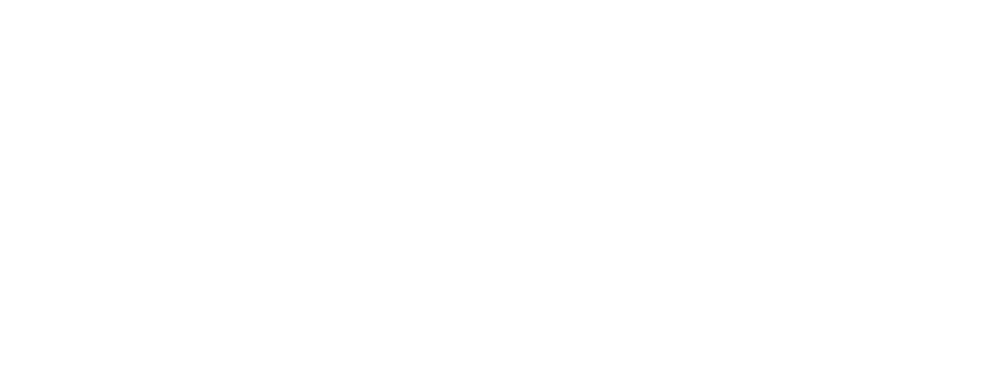
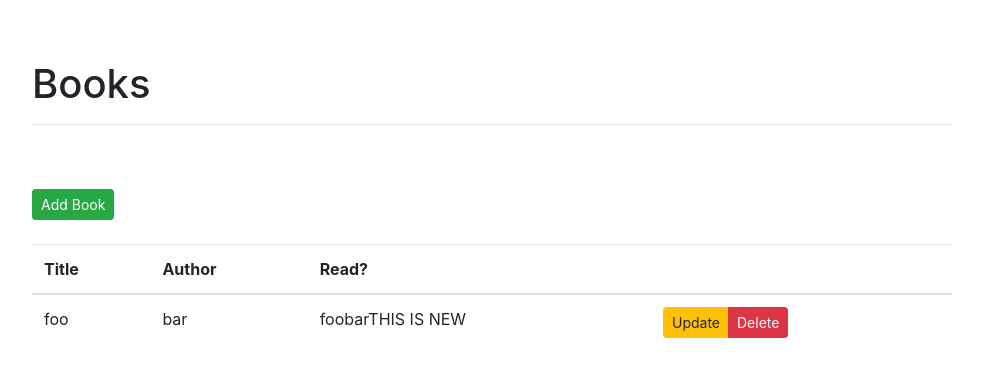
Before and after one commit to bsimmons123/invstore, a Vue app in the folder client/: page / in a window 1280 px wide. Shown: the top 376 px of the page, without its empty margins (53-1036 px from the left). Built offline with nearby package versions, Linux system fonts and the light colour scheme.

Commit message:
Adding support for flask to deploy from dist folder

```diff
--- a/client/package.json
+++ b/client/package.json
@@ -9,6 +9,7 @@
   },
   "dependencies": {
     "axios": "^0.21.1",
+    "bootstrap": "^4.6.0",
     "core-js": "^3.6.5",
     "vue": "^2.6.11",
     "vue-router": "^3.2.0",
@@ -23,8 +24,8 @@
     "@vue/eslint-config-airbnb": "^5.0.2",
     "babel-eslint": "^10.1.0",
     "eslint": "^7.1.1",
+    "eslint-plugin-import": "^2.20.2",
     "eslint-plugin-vue": "^9.10.0",
-    "eslint-plugin-import": "^2.20.2",
     "vue-template-compiler": "^2.6.11"
   },
   "eslintConfig": {
--- a/client/src/App.vue
+++ b/client/src/App.vue
@@ -3,3 +3,9 @@
     <router-view/>
   </div>
 </template>
+
+<style>
+#app {
+  margin-top: 60px
+}
+</style>
--- a/client/src/components/Books.vue
+++ b/client/src/components/Books.vue
@@ -1,11 +1,43 @@
 <template>
-
+  <div class="container">
+    <div class="row">
+      <div class="col-sm-10">
+        <h1>Books</h1>
+        <hr><br><br>
+        <button type="button" class="btn btn-success btn-sm">Add Book</button>
+        <br><br>
+        <table class="table table-hover">
+          <thead>
+            <tr>
+              <th scope="col">Title</th>
+              <th scope="col">Author</th>
+              <th scope="col">Read?</th>
+              <th></th>
+            </tr>
+          </thead>
+          <tbody>
+            <tr>
+              <td>foo</td>
+              <td>bar</td>
+              <td>foobarTHIS IS NEW</td>
+              <td>
+                <div class="btn-group" role="group">
+                  <button type="button" class="btn btn-warning btn-sm">Update</button>
+                  <button type="button" class="btn btn-danger btn-sm">Delete</button>
+                </div>
+              </td>
+            </tr>
+          </tbody>
+        </table>
+      </div>
+    </div>
+  </div>
 </template>
 
 <script>
 export default {
-  name: "Books"
-}
+  name: 'BooksList',
+};
 </script>
 
 <style scoped>
--- a/client/src/components/Ping.vue
+++ b/client/src/components/Ping.vue
@@ -1,6 +1,6 @@
 <template>
-  <div>
-    <p>{{ msg }}</p>
+  <div class="container">
+    <button type="button" class="btn btn-primary">{{ msg }}</button>
   </div>
 </template>
 
--- a/client/src/main.js
+++ b/client/src/main.js
@@ -2,6 +2,7 @@
 import App from './App.vue';
 import router from './router';
 import store from './store';
+import 'bootstrap/dist/css/bootstrap.css';
 
 Vue.config.productionTip = false;
 
--- a/client/src/router/index.js
+++ b/client/src/router/index.js
@@ -1,5 +1,6 @@
 import Vue from 'vue';
 import Router from 'vue-router';
+import Books from '@/components/Books.vue';
 import Ping from '../components/Ping.vue';
 
 Vue.use(Router);
@@ -9,9 +10,19 @@
   base: process.env.BASE_URL,
   routes: [
     {
+      path: '/',
+      name: 'BookList',
+      component: Books,
+    },
+    {
       path: '/ping',
       name: 'PingCounter',
       component: Ping,
     },
+    {
+      path: '*',
+      name: 'BookList',
+      component: Books,
+    },
   ],
 });
--- /dev/null
+++ b/client/vue.config.js
@@ -0,0 +1,6 @@
+module.exports = {
+    outputDir: "../dist",
+
+    // relative to outputDir
+    assetsDir: "static"
+};
```
Also changed, not shown: 2 other files (tests, documents, lock files or other folders).
